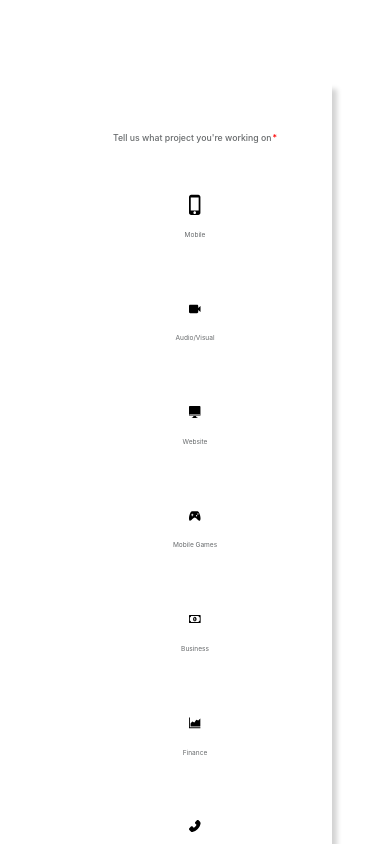
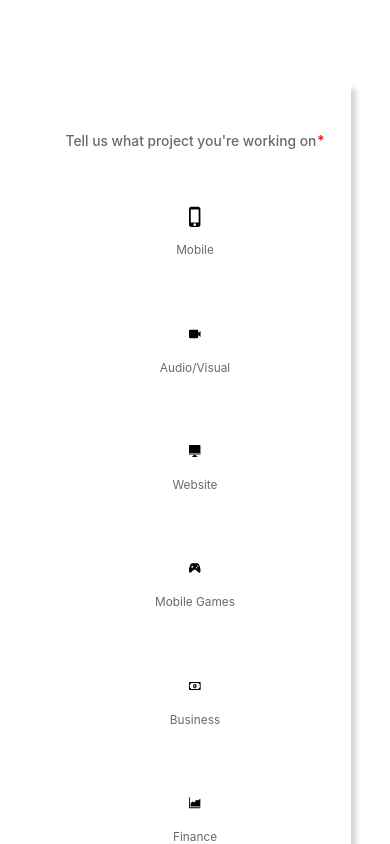
Before and after one commit to Jesse-efe/Gotanyalo-React, a React (Create React App) app: page /form in a window 390 px wide. Shown: the top 844 px of the page. Built offline with nearby package versions, Linux system fonts and the light colour scheme; no server answers.

Commit message:
bug(Setup Wizard): fixes the scrollbar appearance on the setup form for mobile screens
- fix the horizontal overflow of the form using CSS rules
- adjust font size of labels for mobile screens

```diff
--- a/src/Components/MyStyledComponents.js
+++ b/src/Components/MyStyledComponents.js
@@ -6,7 +6,8 @@ export const H5 = styled.h5`
   font-size: calc(.7vw + 6px);
   @media (max-width: 600px) {
     text-align: ${props => props.center ? "center" : ""};
-    margin-top: ${props => props.mobile ? "50px": (props.marginTop || "30px") }
+    margin-top: ${props => props.mobile ? "50px": (props.marginTop || "30px") };
+    font-size: calc(2vw + 6px);
   }
 `;
 
@@ -78,6 +79,12 @@ export const IconDiv = styled.div`
 export const P = styled.p`
   margin-top: 0;
   font-size: calc(5px + .4vw);
+  @media (max-width: 1024px) {
+    font-size: calc(6px + .6vw);
+  }
+  @media (max-width: 600px) {
+    font-size: calc(1.5vw + 6px);
+  }
 `;
 
 export const NavigationGrid = styled.div`
@@ -100,8 +107,9 @@ export const FormContainer = styled.div`
   background-color: #fff;
   margin: 10vh auto 10vh;
   box-shadow: 5px 5px 5px 0 lightgrey;
+  overflow-x: hidden;
   @media (max-width: 1024px) {
-    width: 70%;
+    width: 80%;
   }
   @media (max-width: 600px) {
     padding-left: 5%;
```
